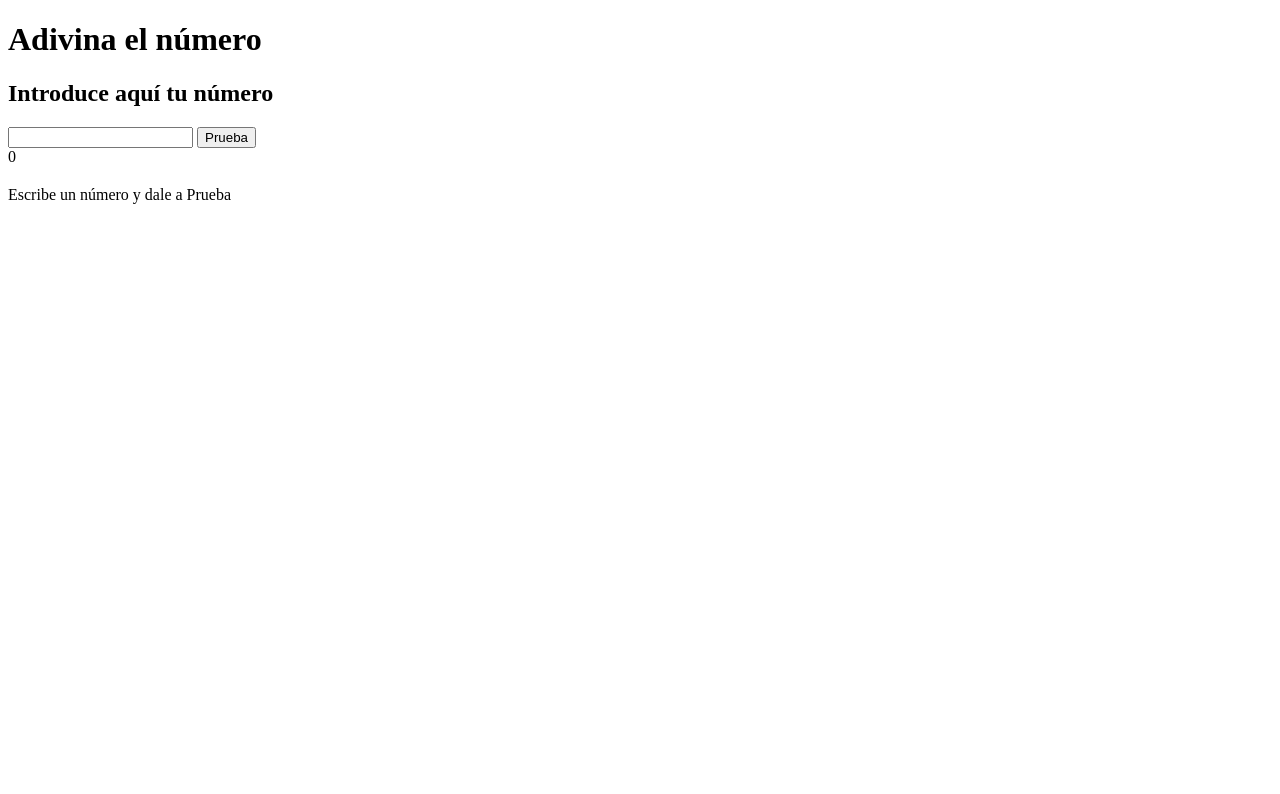
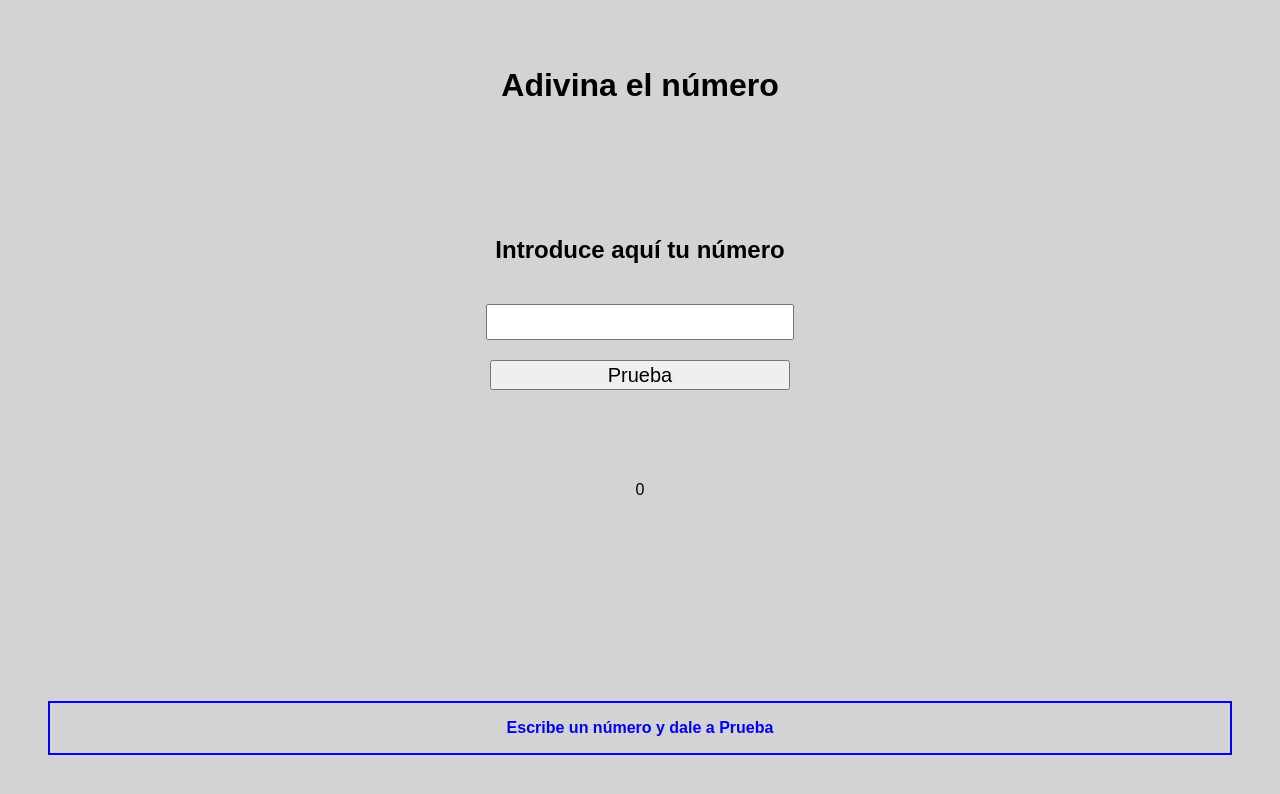
Before and after one commit to alejandrasotoa/Guess-the-secret-number-game-, a plain HTML site: page index.html in a window 1280 px wide. Drawn offline with Linux system fonts and the light colour scheme.

Commit message:
added styles

```diff
--- a/index.html
+++ b/index.html
@@ -14,8 +14,8 @@
 
     <div class="main__container">
         <h2 class="main__subtitle">Introduce aquí tu número</h2>
-        <input type="number" class="main__input">
-        <button class="main__number">Prueba</button>
+        <input type="number" class="form main__input">
+        <button class="form main__number">Prueba</button>
     </div>
 
     <span class="main__counter">0</span>
--- a/js/main.js
+++ b/js/main.js
@@ -32,5 +32,3 @@ function getInput() {
 }
 
 mainButton.addEventListener('click', getInput);
-
-//actualizar el contador de intentos cada vez que el usuario pruebe
--- a/styles/main.css
+++ b/styles/main.css
@@ -0,0 +1,35 @@
+body {
+    font-family: Arial, Helvetica, sans-serif;
+    background: lightgrey;
+    height: 100vh;
+    display: flex;
+    flex-direction: column;
+    justify-content: space-around;
+    align-items: center;
+    padding: 0 50px;
+    margin: 0;
+}
+
+.main__container {
+    display: flex;
+    flex-direction: column;
+    align-items: center;
+    width: 300px;
+
+}
+
+.form {
+    width: 100%;
+    height: 30px;
+    margin-top: 20px;
+    text-align: center;
+    font-size: 20px;
+}
+
+.main__info {
+    border: 2px solid blue;
+    color: blue;
+    font-weight: bold;
+    width: 100%;
+    text-align: center;
+}
```
